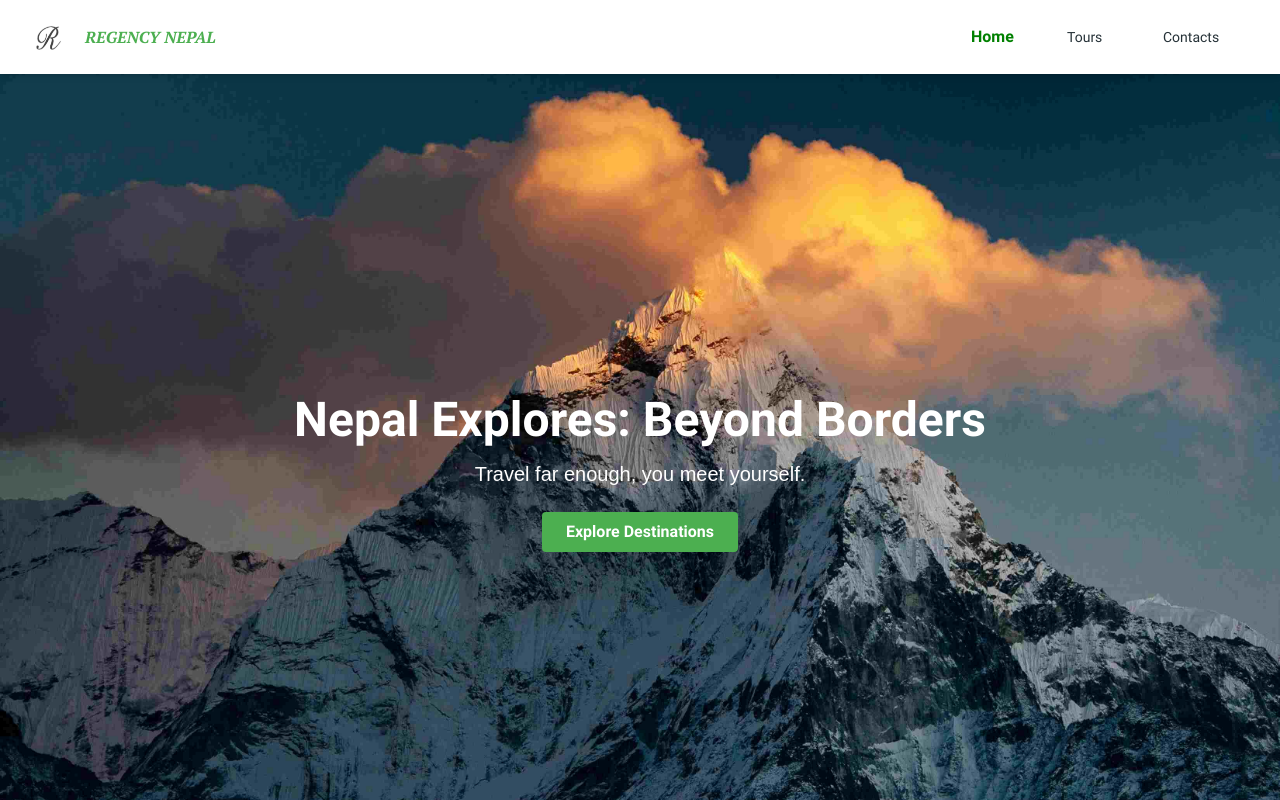
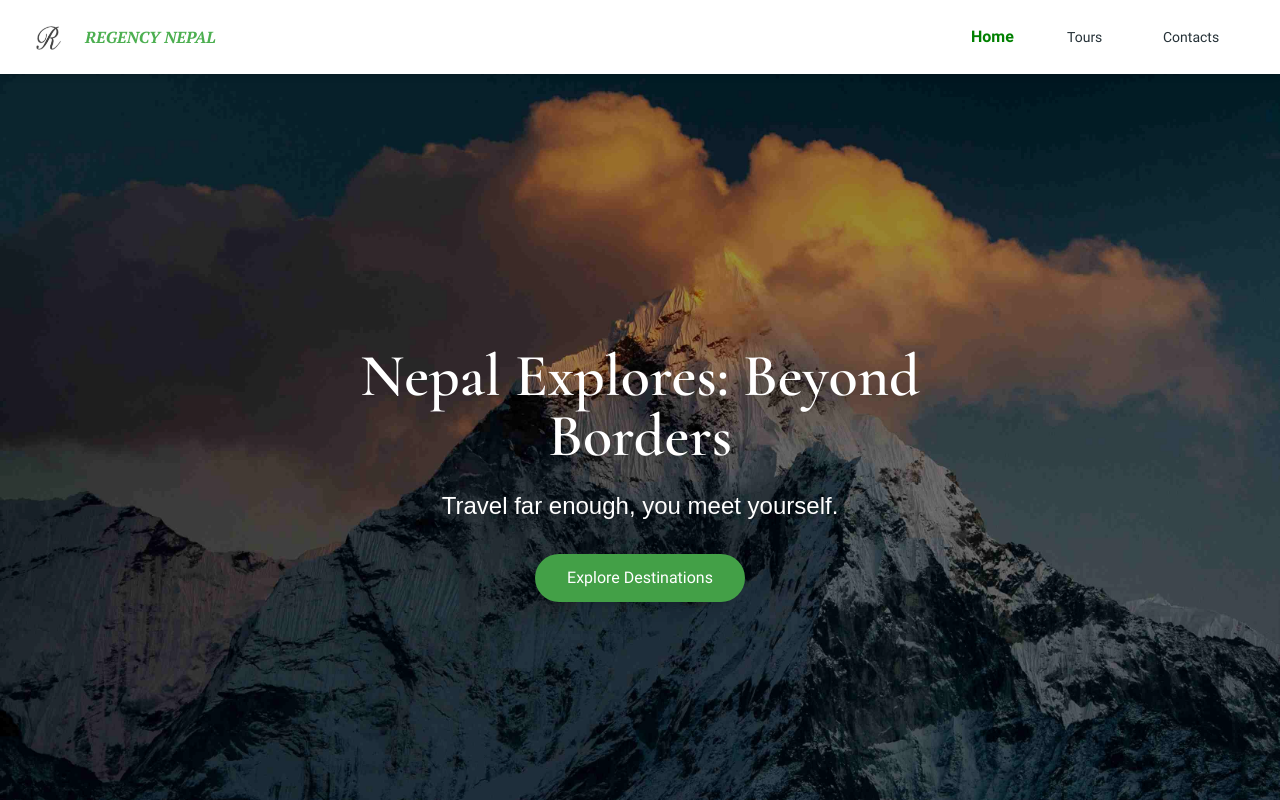
Before and after one commit to Prakritt/regency-new, a React (Vite) app: page /home in a window 1280 px wide. Shown: the top 800 px of the page. Built offline with nearby package versions, Linux system fonts and the light colour scheme.

Commit message:
Update the cover

```diff
--- a/src/components/Cover.jsx
+++ b/src/components/Cover.jsx
@@ -4,20 +4,34 @@ import StyledNavLink from "./StyledNavLink";
 
 const Cover = () => (
   <div
-    className="bg-cover bg-center h-screen flex items-center justify-center"
-    style={{ backgroundImage: `url(${cover})` }}
+    className="relative flex items-center justify-center h-[70vh] sm:h-[80vh] md:h-screen"
+    style={{
+      backgroundImage: `url(${cover})`,
+      backgroundSize: "cover",
+      backgroundPosition: "center",
+    }}
   >
-    <div className="text-center text-white px-4 max-w-4xl mx-auto">
-      <h1 className="text-3xl sm:text-4xl md:text-5xl font-bold mb-4 leading-tight">
+    {/* Overlay */}
+    <div className="absolute inset-0 bg-black/40"></div>
+
+    {/* Content */}
+    <div className="relative text-center text-white px-4 max-w-3xl mx-auto animate-fadeIn">
+      <h1
+        className="text-3xl sm:text-4xl md:text-6xl font-serif font-bold mb-6 leading-tight"
+        style={{ fontFamily: "'Cormorant Garamond', serif" }}
+      >
         Nepal Explores: Beyond Borders
       </h1>
-      <p className="text-base sm:text-lg md:text-xl font-cursive leading-relaxed max-w-xl mx-auto">
+      <p
+        className="text-base sm:text-lg md:text-2xl font-light leading-relaxed mb-8"
+        style={{ fontFamily: "'Poppins', sans-serif" }}
+      >
         Travel far enough, you meet yourself.
       </p>
       <StyledNavLink to="/tours">
         <button
           type="button"
-          className="bg-green-500 hover:bg-green-600 text-white font-bold py-2 px-6 mt-6 rounded transition-colors duration-300"
+          className="bg-green-600 hover:bg-green-500 text-white font-medium py-3 px-8 rounded-full transition-all duration-300 shadow-lg hover:shadow-xl"
           aria-label="Explore Destinations"
         >
           Explore Destinations
```
